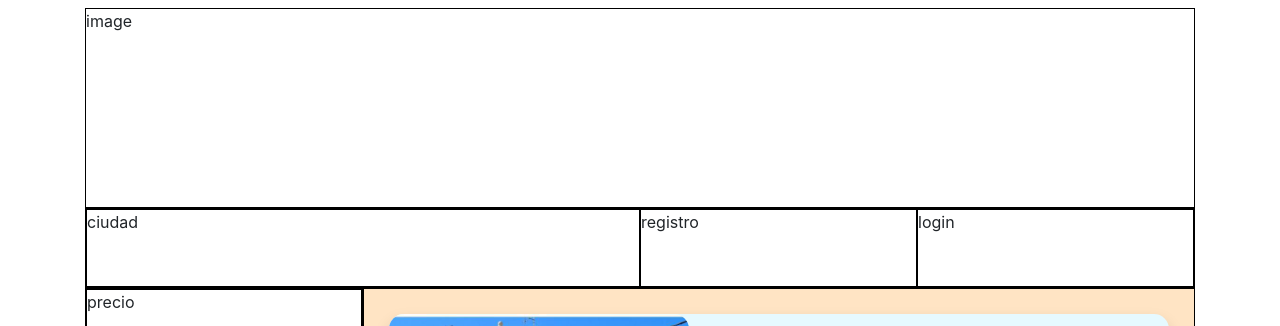
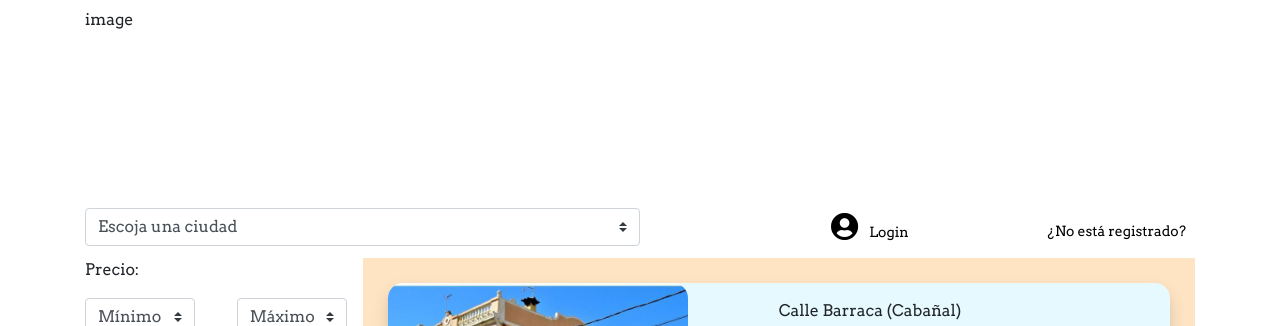
Before and after one commit to Niksokupa/Dise-o, a plain HTML site: page index.html in a window 1280 px wide. Shown: the top 326 px of the page. Drawn offline with nearby package versions, Linux system fonts and the light colour scheme.

Commit message:
No demasiado mas hecho

```diff
--- a/index.html
+++ b/index.html
@@ -7,6 +7,9 @@
     <meta http-equiv="X-UA-Compatible" content="ie=edge">
     <link rel="stylesheet" type="text/css" href="mystyle.css">
     <link rel="icon" type="image/png" href="favicon.png">
+    <link href='https://fonts.googleapis.com/css?family=Arvo:400' rel='stylesheet' type='text/css'>
+    <link rel="stylesheet" href="https://use.fontawesome.com/releases/v5.5.0/css/all.css" integrity="sha384-B4dIYHKNBt8Bc12p+WXckhzcICo0wtJAoU8YZTY5qE0Id1GSseTk6S+L3BlXeVIU"
+        crossorigin="anonymous">
     <link rel="stylesheet" href="https://stackpath.bootstrapcdn.com/bootstrap/4.1.3/css/bootstrap.min.css" integrity="sha384-MCw98/SFnGE8fJT3GXwEOngsV7Zt27NXFoaoApmYm81iuXoPkFOJwJ8ERdknLPMO"
         crossorigin="anonymous">
     <script src="https://code.jquery.com/jquery-3.3.1.slim.min.js" integrity="sha384-q8i/X+965DzO0rT7abK41JStQIAqVgRVzpbzo5smXKp4YfRvH+8abtTE1Pi6jizo"
@@ -25,18 +28,50 @@
         </div>
         <div class="header">
             <div class="citychooser">
-                ciudad
-            </div>
-            <div class="register">
-                registro
+                <select class="custom-select cityselect">
+                    <optgroup>
+                        <option selected>Escoja una ciudad</option>
+                        <option value="1">Valencia</option>
+                        <option value="2">Alicante</option>
+                        <option value="3">Castellón</option>
+                    </optgroup>
+                </select>
             </div>
             <div class="login">
-                login
+                <button type="button" class="btn btn-sm">
+                    <i class="fas fa-2x fa-user-circle"></i>
+                    <span class="ml-2">
+                        Login
+                    </span>
+                </button>
+            </div>
+            <div class="register pt-2">
+                <button type="button" class="btn btn-sm">
+                    ¿No está registrado?
+                </button>
             </div>
         </div>
-        <div class="filtercontainer">
+        <div class="filtercontainer mr-3">
             <div class="pricefilter">
-                precio
+                <p>Precio:</p>
+                <div class=" d-flex justify-content-between">
+                    <select style="width:42%" class="custom-select minprice">
+                        <optgroup>
+                            <option selected>Mínimo</option>
+                            <option value="1">25.000€</option>
+                            <option value="2">35.000€</option>
+                            <option value="3">50.000€</option>
+                        </optgroup>
+                    </select>
+                    <select style="width:42%" class="custom-select maxprice">
+                        <optgroup>
+                            <option selected>Máximo</option>
+                            <option value="1">125.000€</option>
+                            <option value="2">200.000€</option>
+                            <option value="3">500.000€</option>
+                        </optgroup>
+                    </select>
+                </div>
             </div>
             <div class="typefilter">
                 tipo
--- a/mystyle.css
+++ b/mystyle.css
@@ -1,11 +1,12 @@
 * {
     box-sizing: border-box;
+    font-family: 'Arvo', serif;
 }
 
 .container {
     display: grid;
     width: 80vw;
-    grid-template-rows: 200px 80px 200px auto auto auto 100px;
+    grid-template-rows: 200px 50px auto auto auto auto 100px;
     grid-template-columns: 1fr 1fr 1fr 1fr;
     grid-template-areas:
     "image image image image"
@@ -30,6 +31,7 @@
 .filtercontainer {
     display: grid;
     grid-area: filtercontainer;
+    grid-template-rows: 100px 100px 100px 100px;
 }
 
 .main {
@@ -78,10 +80,6 @@
     grid-area: footer;
 }
 
-div div{
-    border: 1px solid black;
-}
-
 .casa > *{
     border: none;
 }
@@ -97,3 +95,15 @@ div div{
     height: 100%;
     border-radius: 15px;
 }
+
+.login {
+    text-align: right;
+}
+
+.register {
+    text-align: right;
+}
+
+button {
+    background-color: white;
+}
```
